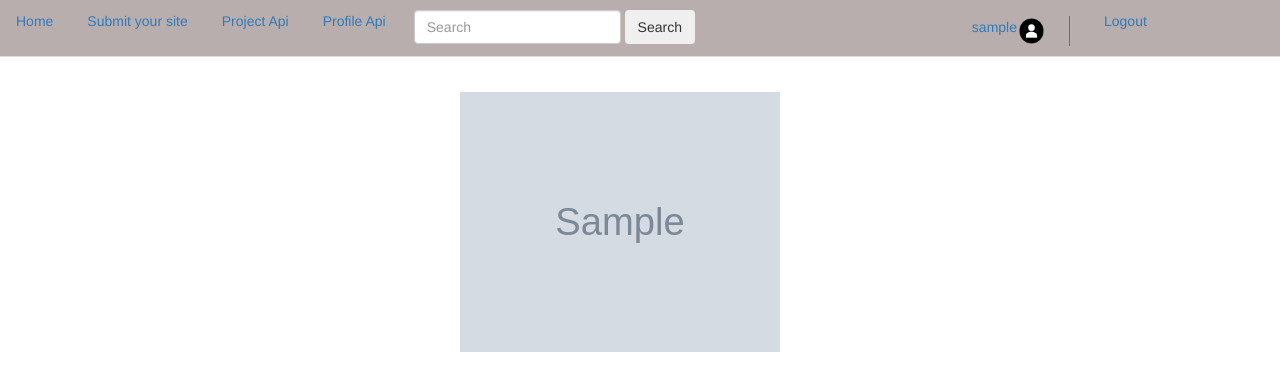
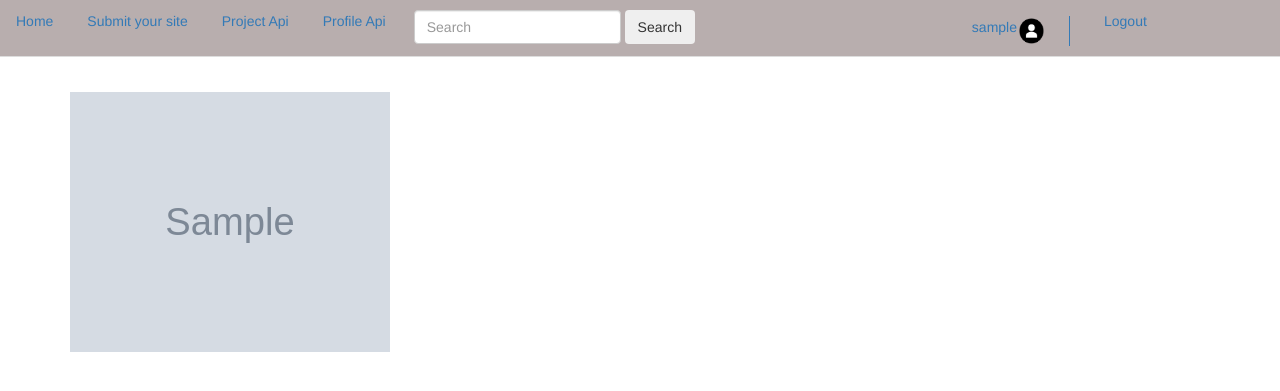
Before and after one commit to Magnific7/Awards, a Django app: page / in a window 1280 px wide. Shown: the top 391 px of the page. Run offline with Django 3.2, Linux system fonts and the light colour scheme; a user stored in the database is signed in; tables that the repository leaves empty hold one stand-in row (values such as "Sample post"); grey boxes marked "Sample" are stand-in pictures; some libraries are stand-ins or nearby versions.

Commit message:
all styles

```diff
--- a/insta/templates/all_images/home.html
+++ b/insta/templates/all_images/home.html
@@ -8,7 +8,7 @@
         <div class='container'>
 
                 <div class="row">
-                        <div style="display:flex;justify-content:space-evenly;">
+                        <div style="justify-content:space-evenly;">
                         {% for image in images %}
 
 
```
Also changed, not shown: media/pictures/Screenshot_from_2019-10-28_10-38-49.png (added), media/pictures/Screenshot_from_2019-10-28_11-10-58.png (added), media/pictures/boondocksss_HTtxtda.jpeg (added).
